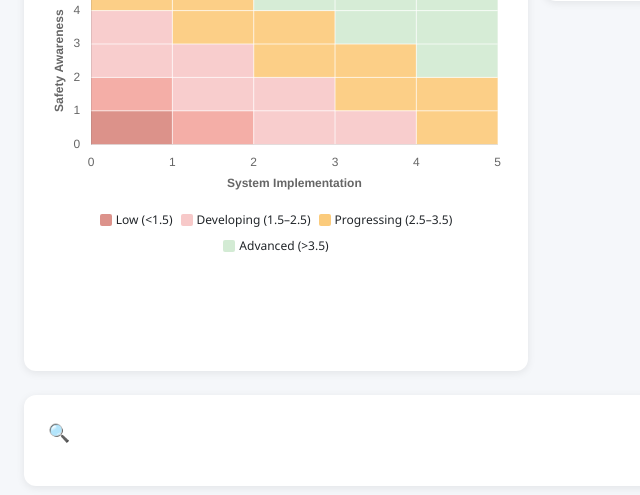
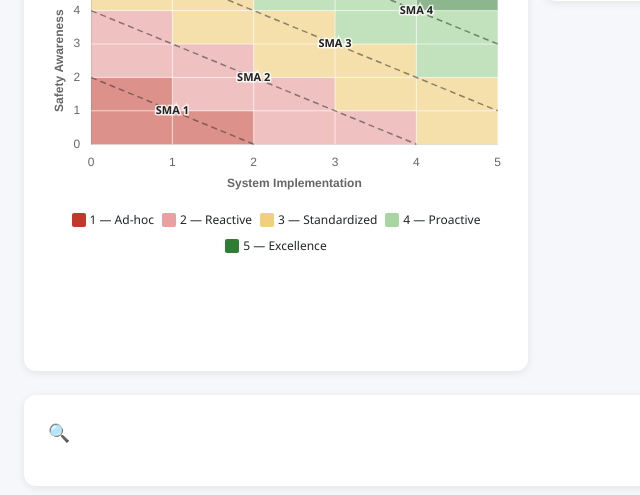
Before and after one commit to KTP23A/sma-system, a Flask app: page /analysis in a window 1280 px wide. Shown: the part 261-756 px from the top of the page, without its empty margins (0-640 px from the left). Run offline with Flask 3, Linux system fonts and the light colour scheme; data comes from the database, SQL or seed files in the repository; data that the repository does not hold is empty; some libraries are stand-ins or nearby versions.

Commit message:
Matrix: add diagonal iso-score lines and show overall score per site
- Dashed diagonal lines at SMA 1–5 (where SI+SA = 2×score)
  labeled "SMA N" at midpoint — visually shows which overall score
  band each site falls in
- Site markers now show name + (score) e.g. "BSTJ (3.00)"
- Logic: Overall = avg(SA,SI) so same-score sites lie on same diagonal

Co-Authored-By: Claude Sonnet 4.6 <noreply@anthropic.com>

```diff
--- a/templates/analysis.html
+++ b/templates/analysis.html
@@ -75,10 +75,11 @@
       <div class="text-muted small mb-2">Safety Awareness vs System Implementation</div>
       <div id="matrixWrap"><canvas id="matrixChart"></canvas></div>
       <div class="d-flex flex-wrap gap-2 mt-3 justify-content-center" style="font-size:.75rem">
-        <span style="display:flex;align-items:center;gap:4px"><span style="width:12px;height:12px;background:rgba(192,57,43,.55);display:inline-block;border-radius:2px"></span>Low (&lt;1.5)</span>
-        <span style="display:flex;align-items:center;gap:4px"><span style="width:12px;height:12px;background:rgba(244,178,178,.7);display:inline-block;border-radius:2px"></span>Developing (1.5–2.5)</span>
-        <span style="display:flex;align-items:center;gap:4px"><span style="width:12px;height:12px;background:rgba(249,168,37,.6);display:inline-block;border-radius:2px"></span>Progressing (2.5–3.5)</span>
-        <span style="display:flex;align-items:center;gap:4px"><span style="width:12px;height:12px;background:rgba(200,230,201,.8);display:inline-block;border-radius:2px"></span>Advanced (&gt;3.5)</span>
+        <span style="display:flex;align-items:center;gap:4px"><span style="width:14px;height:14px;background:#c0392b;display:inline-block;border-radius:2px"></span>1 — Ad-hoc</span>
+        <span style="display:flex;align-items:center;gap:4px"><span style="width:14px;height:14px;background:#e8a0a0;display:inline-block;border-radius:2px"></span>2 — Reactive</span>
+        <span style="display:flex;align-items:center;gap:4px"><span style="width:14px;height:14px;background:#f0d080;display:inline-block;border-radius:2px"></span>3 — Standardized</span>
+        <span style="display:flex;align-items:center;gap:4px"><span style="width:14px;height:14px;background:#a8d5a2;display:inline-block;border-radius:2px"></span>4 — Proactive</span>
+        <span style="display:flex;align-items:center;gap:4px"><span style="width:14px;height:14px;background:#2e7d32;display:inline-block;border-radius:2px"></span>5 — Excellence</span>
       </div>
     </div>
   </div>
@@ -268,11 +269,11 @@ const SITES = {{ sites | tojson }};
 
 // ── Matrix Chart ──────────────────────────────────────────────────────────────
 function avgColor(avg) {
-  if (avg < 1)   return 'rgba(192,57,43,.55)';
-  if (avg < 1.5) return 'rgba(231,76,60,.45)';
-  if (avg < 2.5) return 'rgba(244,178,178,.65)';
-  if (avg < 3.5) return 'rgba(249,168,37,.55)';
-  return 'rgba(200,230,201,.75)';
+  if (avg < 1.5) return 'rgba(192,57,43,.55)';   // 1 Ad-hoc
+  if (avg < 2.5) return 'rgba(232,160,160,.65)';  // 2 Reactive
+  if (avg < 3.5) return 'rgba(240,208,128,.65)';  // 3 Standardized
+  if (avg < 4.5) return 'rgba(168,213,162,.70)';  // 4 Proactive
+  return 'rgba(46,125,50,.55)';                   // 5 Excellence
 }
 
 const bgPlugin = {
@@ -280,6 +281,8 @@ const bgPlugin = {
   beforeDraw(chart) {
     const {ctx, chartArea: {left, top, right, bottom}, scales: {x, y}} = chart;
     ctx.save();
+
+    // Colour zones
     for (let xi = 0; xi < 5; xi++) {
       for (let yi = 0; yi < 5; yi++) {
         const avg = ((xi + 0.5) + (yi + 0.5)) / 2;
@@ -289,8 +292,9 @@ const bgPlugin = {
         ctx.fillRect(x0, y0, x1 - x0, y1 - y0);
       }
     }
-    // grid lines
-    ctx.strokeStyle = 'rgba(255,255,255,.7)';
+
+    // Fine grid lines
+    ctx.strokeStyle = 'rgba(255,255,255,.6)';
     ctx.lineWidth = 1;
     for (let i = 1; i < 5; i++) {
       const px = x.getPixelForValue(i);
@@ -298,6 +302,48 @@ const bgPlugin = {
       const py = y.getPixelForValue(i);
       ctx.beginPath(); ctx.moveTo(left, py); ctx.lineTo(right, py); ctx.stroke();
     }
+
+    // ── Diagonal iso-score lines: Overall = avg(SI,SA) = score
+    //    i.e. SI + SA = 2 * score  →  line from (score*2, 0) to (0, score*2) clipped to [0,5]
+    const diagonalColors = ['#6c757d','#c0392b','#c0784a','#b8860b','#2e7632','#145214'];
+    for (let score = 1; score <= 5; score++) {
+      const sum = score * 2;  // SI + SA = sum
+      // Clip line to chart area [0,5]×[0,5]
+      let pts = [];
+      // SI=0 → SA=sum; clip SA to [0,5]
+      if (sum <= 5) pts.push([0, sum]);
+      else pts.push([sum - 5, 5]);
+      // SA=0 → SI=sum; clip SI to [0,5]
+      if (sum <= 5) pts.push([sum, 0]);
+      else pts.push([5, sum - 5]);
+
+      if (pts.length < 2) continue;
+
+      const px0 = x.getPixelForValue(pts[0][0]), py0 = y.getPixelForValue(pts[0][1]);
+      const px1 = x.getPixelForValue(pts[1][0]), py1 = y.getPixelForValue(pts[1][1]);
+
+      ctx.save();
+      ctx.strokeStyle = 'rgba(50,50,50,.55)';
+      ctx.lineWidth = 1.5;
+      ctx.setLineDash([6, 4]);
+      ctx.beginPath(); ctx.moveTo(px0, py0); ctx.lineTo(px1, py1); ctx.stroke();
+      ctx.setLineDash([]);
+
+      // Label at midpoint of the visible diagonal segment
+      const mx = (px0 + px1) / 2, my = (py0 + py1) / 2;
+      ctx.font = 'bold 11px Segoe UI, sans-serif';
+      ctx.fillStyle = '#fff';
+      ctx.textAlign = 'center';
+      ctx.textBaseline = 'middle';
+      // White halo
+      ctx.lineWidth = 3;
+      ctx.strokeStyle = 'rgba(255,255,255,.8)';
+      ctx.strokeText('SMA ' + score, mx, my);
+      ctx.fillStyle = '#222';
+      ctx.fillText('SMA ' + score, mx, my);
+      ctx.restore();
+    }
+
     ctx.restore();
   }
 };
@@ -307,15 +353,21 @@ const labelPlugin = {
   afterDatasetsDraw(chart) {
     const {ctx, data} = chart;
     ctx.save();
-    ctx.font = 'bold 11px Segoe UI, sans-serif';
-    ctx.textAlign = 'center';
     data.datasets.forEach((ds, i) => {
       const meta = chart.getDatasetMeta(i);
       if (!meta.visible) return;
       meta.data.forEach((pt, j) => {
-        const label = ds.data[j].label;
-        ctx.fillStyle = '#222';
-        ctx.fillText(label, pt.x, pt.y - 14);
+        const d = ds.data[j];
+        const score = d.overall !== null ? d.overall.toFixed(2) : '';
+        // Site name
+        ctx.font = 'bold 11px Segoe UI, sans-serif';
+        ctx.textAlign = 'center';
+        ctx.fillStyle = '#111';
+        ctx.fillText(d.label, pt.x, pt.y - 17);
+        // Overall score below name
+        ctx.font = '10px Segoe UI, sans-serif';
+        ctx.fillStyle = '#444';
+        ctx.fillText('(' + score + ')', pt.x, pt.y - 6);
       });
     });
     ctx.restore();
@@ -329,7 +381,7 @@ const matrixChart = new Chart(matrixCtx, {
   data: {
     datasets: [{
       label: 'Sites',
-      data: SITES.map(s => ({ x: s.si || 0, y: s.sa || 0, label: s.name })),
+      data: SITES.map(s => ({ x: s.si || 0, y: s.sa || 0, label: s.name, overall: s.overall })),
       pointStyle: 'triangle',
       pointRadius: 10,
       pointHoverRadius: 13,
```
